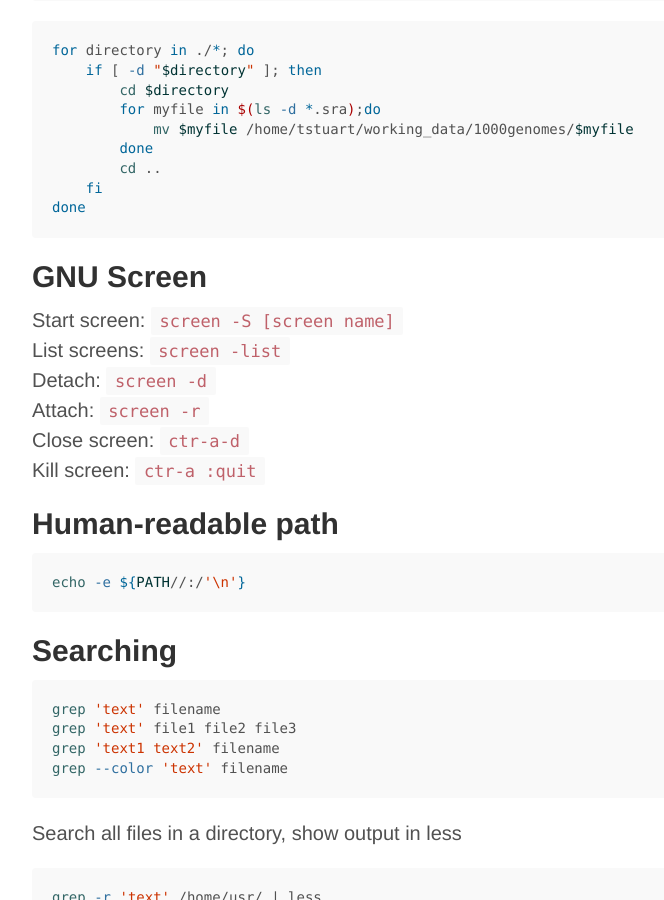
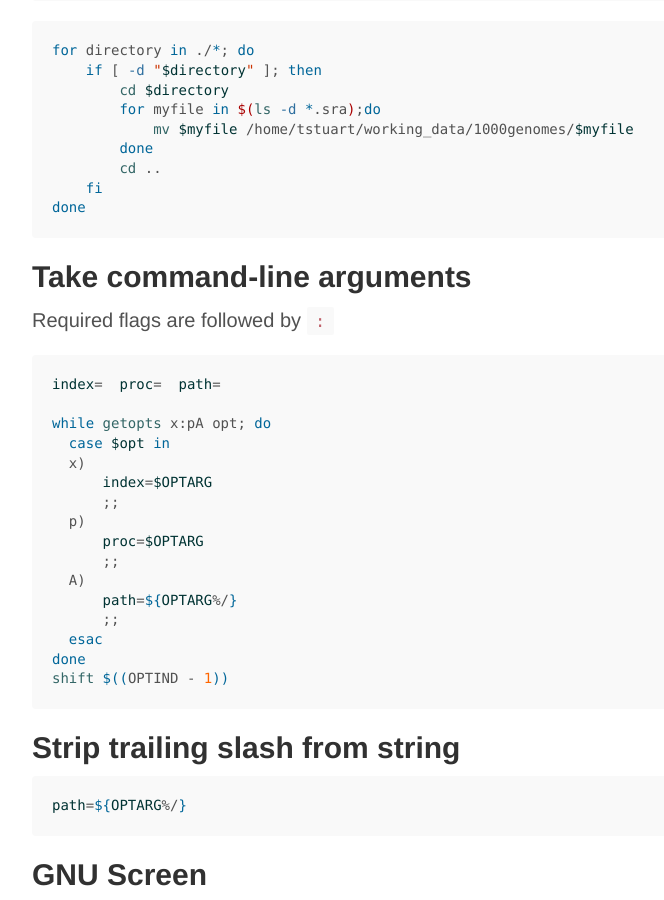
Before and after one commit to timoast/timoast.github.io, a Jekyll site: the page built from _posts/2014-08-24-UsefulCommands.md, in a window 1280 px wide and 900 px high, scrolled down 387 px. Shown: the whole window, without its empty margins (128-792 px from the left). Built offline with Jekyll 4.4.1, drawn with Linux system fonts in a browser that asks for light colours; Markdown is read by kramdown in place of the engine named in the settings; some of the changed text lies outside the part shown.

Commit message:
Update useful commands

````diff
--- a/_posts/2014-08-24-UsefulCommands.md
+++ b/_posts/2014-08-24-UsefulCommands.md
@@ -19,6 +19,35 @@ for directory in ./*; do
         cd ..
     fi
 done
+```
+
+## Take command-line arguments
+
+Required flags are followed by `:`
+
+```bash
+index=  proc=  path=
+
+while getopts x:pA opt; do
+  case $opt in
+  x)
+      index=$OPTARG
+      ;;
+  p)
+      proc=$OPTARG
+      ;;
+  A)
+      path=${OPTARG%/}
+      ;;
+  esac
+done
+shift $((OPTIND - 1))
+```
+
+## Strip trailing slash from string
+
+```bash
+path=${OPTARG%/}
 ```
 
 ## GNU Screen
@@ -214,10 +243,16 @@ comm -i file1 file2 > output.txt
 
 ## Compressing files
 
+Compress recursively and store all files in a single compressed folder
+
+```bash
+tar cvfz slam.tgz slam/
+```
+
 Compress recursively
 
 ```bash
-tar cvfz slam.tgz slam/
+gzip -r directory/
 ```
 
 Decompress files
````
Also changed, not shown: other parts of _posts/2014-08-24-UsefulCommands.md (+1 -0 lines), 3 other files.
